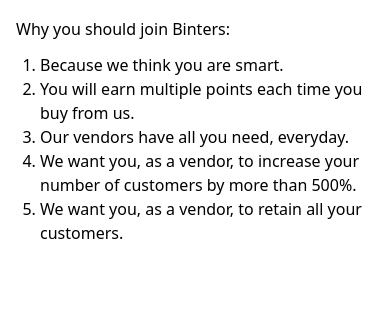
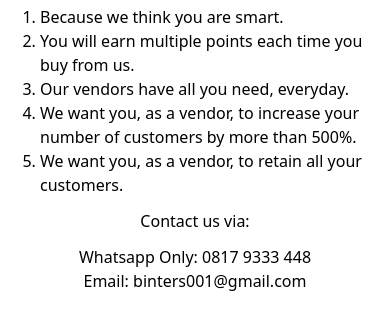
Before and after one commit to oyenet1/Coming-soon, a plain HTML site: page index.html in a window 390 px wide. Shown: the part 438-768 px from the top of the page. Drawn offline with nearby package versions, Linux system fonts and the light colour scheme.

Commit message:
adding of phones number

```diff
--- a/index.html
+++ b/index.html
@@ -37,6 +37,11 @@
                     We want you, as a vendor, to retain all your customers.
                 </li>
             </ol>
+            <p>Contact us via:</p>
+            <ul class="list-none">
+                <li>Whatsapp Only: <a href="https://wa.me/+23408179333448" class="">0817 9333 448</a></li>
+                <li>Email: <a href="mailto:binters001@gmail.com" class="">binters001@gmail.com</a></li>
+            </ul>
         </div>
     </div>
 </body>
```
